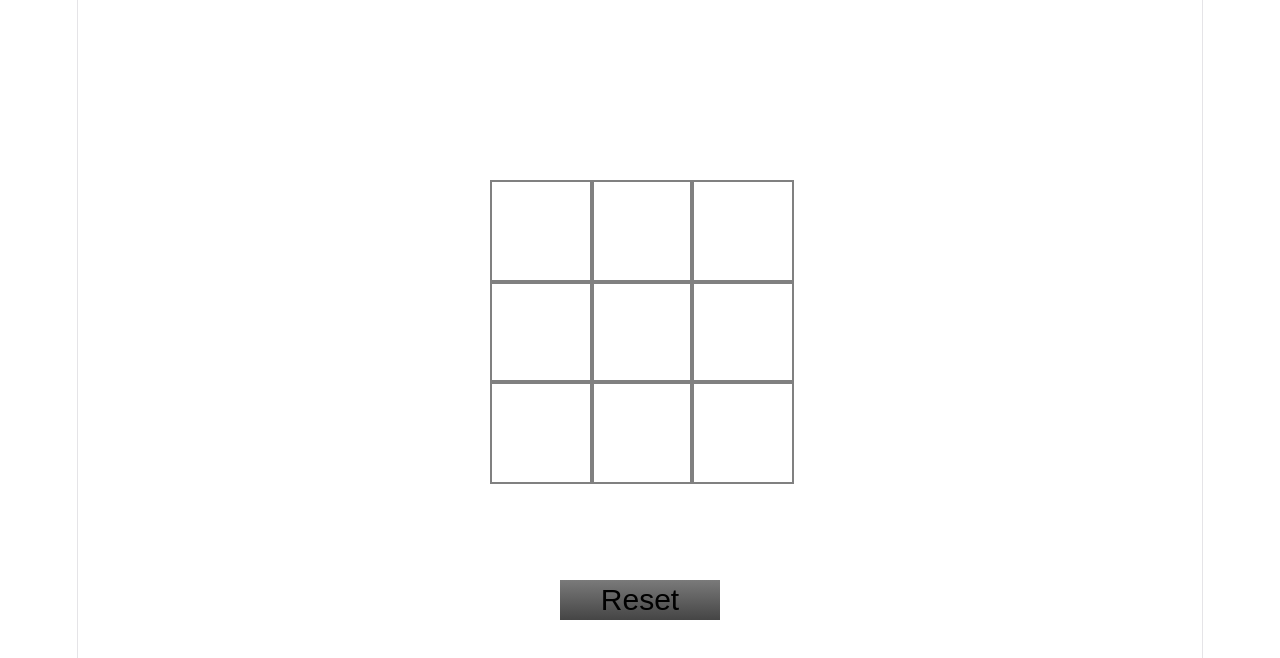
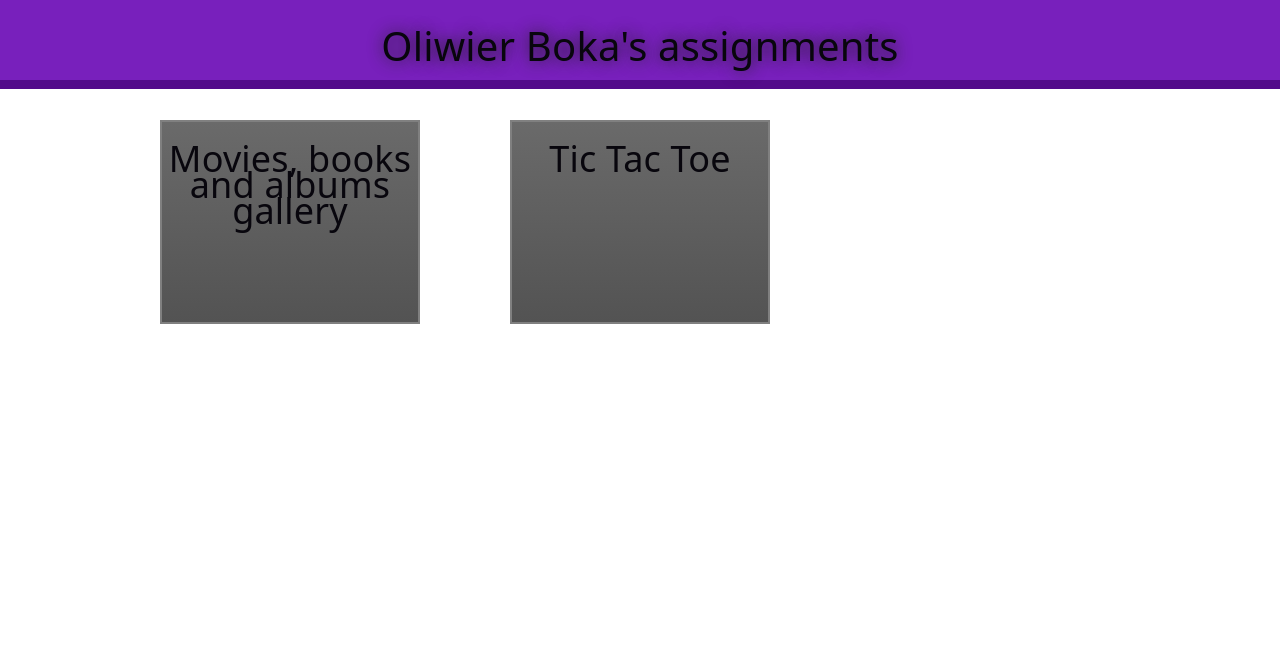
Before and after one commit to Tarlaj99/PZAW, a React (Vite) app: page / in a window 1280 px wide. Shown: the top 658 px of the page. Built offline with nearby package versions, Linux system fonts and the light colour scheme.

Commit message:
Turned the web app with only one task into a whole base of my assignments.

```diff
--- a/src/App.css
+++ b/src/App.css
@@ -187,3 +187,19 @@ body{
     border-right-color: var(--border);
   }
 }
+
+.assignments_list{
+  display: grid;
+  grid-template-columns: repeat(3, 1fr);
+  row-gap: 100px;
+}
+
+.assignments_list > div{
+  height: 25vh;
+  width: 20vw;
+  background-color: black;
+}
+
+.x {
+
+}
--- a/src/App.tsx
+++ b/src/App.tsx
@@ -1,15 +1,66 @@
-import { useState, useEffect,  } from "react";
-import Zadanie1 from './Movies_books_albums.tsx';
-import { Voila_songs , Green_Day_songs} from './Album_songs.ts';
-import TicTacToe from "./TicTacToe.tsx";
-import './App.css'
+import { useState, useEffect, type ReactNode,  } from "react";
+import Gallery from './Movies_books_albums.tsx';
+import TicTacToe from "./TicTacToe/TicTacToe.tsx";
 
+import './App.css';
+
+const assignments: {name: string, comp: any, img: string}[] = [
+  {name: 'Movies, books and albums gallery', comp: <Gallery />, img: './assets/TicTacToe.png'},
+  {name: 'Tic Tac Toe', comp: <TicTacToe />, img: './assets/TicTacToe.png'}
+]
 
 function App() {
+  const [currentAssignment, setCurrentAsignment] = useState<{comp: any, name: string}>(null);
+
+  function Main(){
+    if(currentAssignment){
+      return(
+        <div className='main'>
+          {currentAssignment.comp}
+        </div>
+      );
+    }
+    else {
+      return(
+      <>
+        <div className="main">
+          <div className="assignments_list">
+            {
+              assignments.map((assignment) => (
+                <div className="appear" onClick={() => setCurrentAsignment(assignment)}>
+                  <h1>{assignment.name}</h1>
+                </div>
+              ))
+            }
+          </div>
+        </div>
+      </>
+      );
+    }
+  }
+  function Nav(){
+    if(currentAssignment){
+      return(
+        <nav>
+          <div><h1 onClick={() => setCurrentAsignment(null)}>←</h1></div>
+          <div><h1>{currentAssignment.name}</h1></div>
+          <div></div>
+        </nav>
+      )
+    }
+    return(
+      <nav>
+        <div></div>
+        <div><h1>Oliwier Boka's assignments</h1></div>
+        <div></div>
+      </nav>
+    )
+  }
   return (
-    <div className='main'>
-       <TicTacToe />
-    </div>
+    <>
+      <Nav />
+      <Main/>
+    </>
   )
 }
 export default App
--- a/src/Movies_books_albums.tsx
+++ b/src/Movies_books_albums.tsx
@@ -1,6 +1,6 @@
 import { Voila_songs , Green_Day_songs} from './Album_songs.ts';
 import './App.css'
-console.log(Voila_songs);
+
 interface movie_props {
   img: string,
   title: string,
@@ -63,24 +63,23 @@ function Album({cover, title, artist, genre, year, songs} : album_props){
     </div>
   )
 }
-function Zadanie1() {
+export default function Gallery() {
   return (
   <>
-    <div className='grid'>
+    <div className='grid appear'>
       <Movie title='Matrix' date={1999} img='https://encrypted-tbn0.gstatic.com/images?q=tbn:ANd9GcRsUyob1nsYqWJ9N7nXkJoEqFAP7Z17qnBIM8nsOhh74g&s=10'/>
       <Movie title='Star Wars I: The Phantom Menace' date={1999} img='https://thumb.wikimedia.org/wikipedia/en/thumb/4/40/Star_Wars_Phantom_Menace_poster.jpg/250px-Star_Wars_Phantom_Menace_poster.jpg?utm_source=en.wikipedia.org&utm_campaign=parser&utm_content=thumbnail'/>
       <Movie title='Taxi 3' date={2003} img='https://fwcdn.pl/fpo/41/98/34198/7518096_1.3.jpg'/>
     </div>
-    <div className="grid">
+    <div className="grid appear">
       <Book cover='https://m.media-amazon.com/images/I/81k3bgJ2EhL.jpg' title='A Court of Thorns and Roses' year={2015} pages={419}/>
       <Book cover='https://m.media-amazon.com/images/I/91dQRqjWTbL._AC_UF1000,1000_QL80_.jpg' title='The Cruel Prince' year={2018} pages={384}/>
       <Book cover='https://m.media-amazon.com/images/I/81sRNRNMvQL.jpg' title='Powerless' year={2023} pages={502} />
     </div>
-    <div className="grid">
+    <div className="grid appear">
       <Album cover='https://cdn-images.dzcdn.net/images/cover/95c2f4ac6743a0ba3ccea71e8f47c4e8/1900x1900-000000-80-0-0.jpg' title='Happy Never After' artist='VOILÀ' genre='Pop/rock' year={2022} songs={Voila_songs} />
       <Album cover='https://m.media-amazon.com/images/I/71ISQcvY70L.jpg' title='Revolution Radio' artist='Green Day' genre='Souththern Pop Punk' year={2016} songs={Green_Day_songs} />
     </div>
   </>
   )
 }
-export default Zadanie1
--- a/src/TicTacToe.tsx
+++ b/src/TicTacToe/TicTacToe.tsx
@@ -1,10 +1,17 @@
-import { useState, useEffect,  } from "react";
-import Field from "./Field";
+import { useState } from "react";
+import Field from "./Field.tsx";
+
+function Button({winning_fields, func}){
+    if(winning_fields.length === 3)
+        return(
+            <button onClick={func}>Reset</button>
+        )
+}
 export default function TicTacToe(){
     const [symbole, setSymbole] = useState('X');
     const [winning_fields, setWinning_fields] = useState<number[]>([]);
-
     const [Fields, setFields] = useState<string[]>(['','','','','','','','','']);
+    const [canPlay, setCanPlay] = useState<boolean>(true);
 
     function check_up_down(id){
         let second_field;
@@ -23,7 +30,7 @@ export default function TicTacToe(){
             third_field = id - 6;
         }
         if(Fields[id] === Fields[second_field] && Fields[second_field] === Fields[third_field]){
-            return [id, second_field, third_field];
+            return [id, second_field, third_field].sort();
         }
         return false;
     }
@@ -44,7 +51,7 @@ export default function TicTacToe(){
             third_field = id - 2;
         }
         if(Fields[id] === Fields[second_field] && Fields[second_field] === Fields[third_field]) {
-            return [id, second_field, third_field];
+            return [id, second_field, third_field].sort();
         }
         return false;
     }
@@ -69,7 +76,7 @@ export default function TicTacToe(){
         }
 
         if(Fields[id] === Fields[second_field]){
-            return [id, second_field, 4];
+            return [id, second_field, 4].sort();
         }
         return false;
     }
@@ -81,9 +88,10 @@ export default function TicTacToe(){
             Fields[i] = '';
         }
         setWinning_fields([]);
+        setCanPlay(true);
     }
     function handleField(field_id: number){
-        if(Fields[field_id] !== '')
+        if(Fields[field_id] !== '' || !canPlay)
             return;
 
         Fields[field_id] = symbole;
@@ -91,12 +99,16 @@ export default function TicTacToe(){
         setSymbole(symbole == 'X' ? 'O' : 'X');
 
         let check_test = check(field_id);
-        if(check_test) setWinning_fields(check_test);
+
+        if(check_test) {
+            setWinning_fields(check_test);
+            setCanPlay(false);
+        }
     }
 
     return (
     <>
-        <div className="TicTacToe">
+        <div className="TicTacToe appear">
         {
             Fields.map((element, index) => (
                 winning_fields.includes(index)
@@ -107,7 +119,7 @@ export default function TicTacToe(){
             ))
         }
         </div>
-        <button onClick={reset}>Reset</button>
+        <Button winning_fields={winning_fields} func={reset} />
     </>
     )
 }
--- a/src/index.css
+++ b/src/index.css
@@ -51,14 +51,14 @@
 }
 
 #root {
-  width: 1126px;
+  width: 100vw;
   max-width: 100%;
   margin: 0 auto;
   text-align: center;
-  border-inline: 1px solid var(--border);
   min-height: 100svh;
   display: flex;
   flex-direction: column;
+  align-items: center;
   box-sizing: border-box;
 }
 
@@ -67,11 +67,12 @@ body {
 }
 
 .main {
-  width: 100%;
+  margin-top: 15vh;
+  width: 80vw;
   height: 100%;
   display: flex;
   flex-direction: column;
-  justify-content: center;
+  justify-content: start;
   align-items: center;
 }
 
@@ -98,7 +99,7 @@ code {
 
 .grid{
   display: grid;
-  grid-template-columns: 1fr 1fr 1fr;
+  grid-template-columns: repeat(3, 1fr);
   justify-content: space-evenly;
 }
 
@@ -136,7 +137,6 @@ code {
 }
 .TicTacToe {
 
-
   display: grid;
   grid-template-columns: 100px 100px 100px;
   grid-template-rows: 100px 100px 100px;
@@ -149,10 +149,6 @@ code {
   display: flex;
   align-items: center;
   border: 2px solid gray;
-}
-
-.field > h1{
-
 }
 button {
   background-image: linear-gradient(rgb(122, 122, 122), rgb(69, 69, 69));
@@ -169,3 +165,73 @@ button:hover{
 button:active{
   transform: scale(1.2);
 }
+
+nav{
+  position: fixed;
+  display: grid;
+  grid-template-columns: 1fr 3fr 1fr;
+  background-color: #7820bc;
+  border-bottom: 9px solid rgb(83, 11, 138);
+  height: 10vh;
+  width: 100vw;
+}
+nav > div:first-child{
+  font-size: 40px;
+  margin: 0;
+  width: 5em;
+  height: inherit;
+  display: flex;
+  align-items: center;
+  text-shadow: 0 0 5px black;
+}
+nav > div:first-child > h1{
+  height: inherit;
+  display: flex;
+  align-items: center;
+
+  width: 10vw;
+  font-size: 1.5em;
+  text-align: left;
+  padding-left: 1em;
+
+  transition: all 0.2s;
+}
+nav > div:first-child > h1:hover{
+  transform: scale(1.2);
+}
+nav > div:nth-child(2) > h1{
+  font-size: 40px;
+  text-shadow: 0 0 15px rgb(33, 33, 33);
+}
+.assignments_list{
+  display: grid;
+  grid-template-columns: repeat(3, 1fr);
+  gap: 5em;
+
+}
+.assignments_list > div{
+  border: 2px solid gray;
+  background-image: linear-gradient(rgb(106, 106, 106),rgb(83, 83, 83));
+  height: 0px;
+
+}
+.assignments_list > div > h1 {
+  height: 0;
+}
+.appear{
+  animation: appear 0.7s ease;
+}
+@keyframes appear {
+  0%{
+    transform: translateX(-100%);
+    opacity: 0.3;
+  }
+
+  90%{
+    opacity: 1;
+  }
+  100%{
+
+    transform: translateY(0);
+  }
+}
```
Also changed, not shown: src/TicTacToe/Field.tsx (renamed from src/Field.tsx), src/assets/imgTicTacToe.png (added), src/test.tsx (added).
